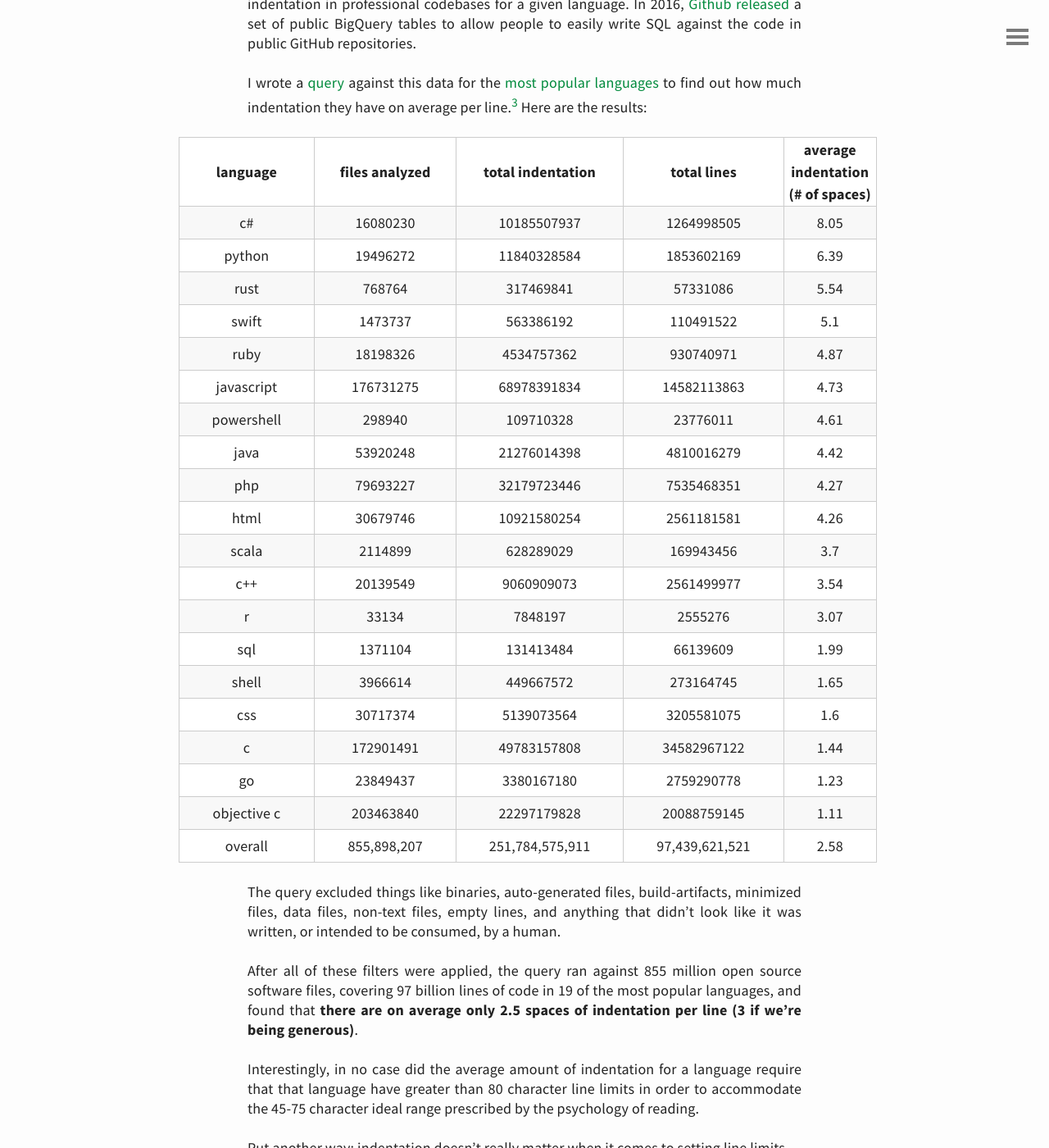
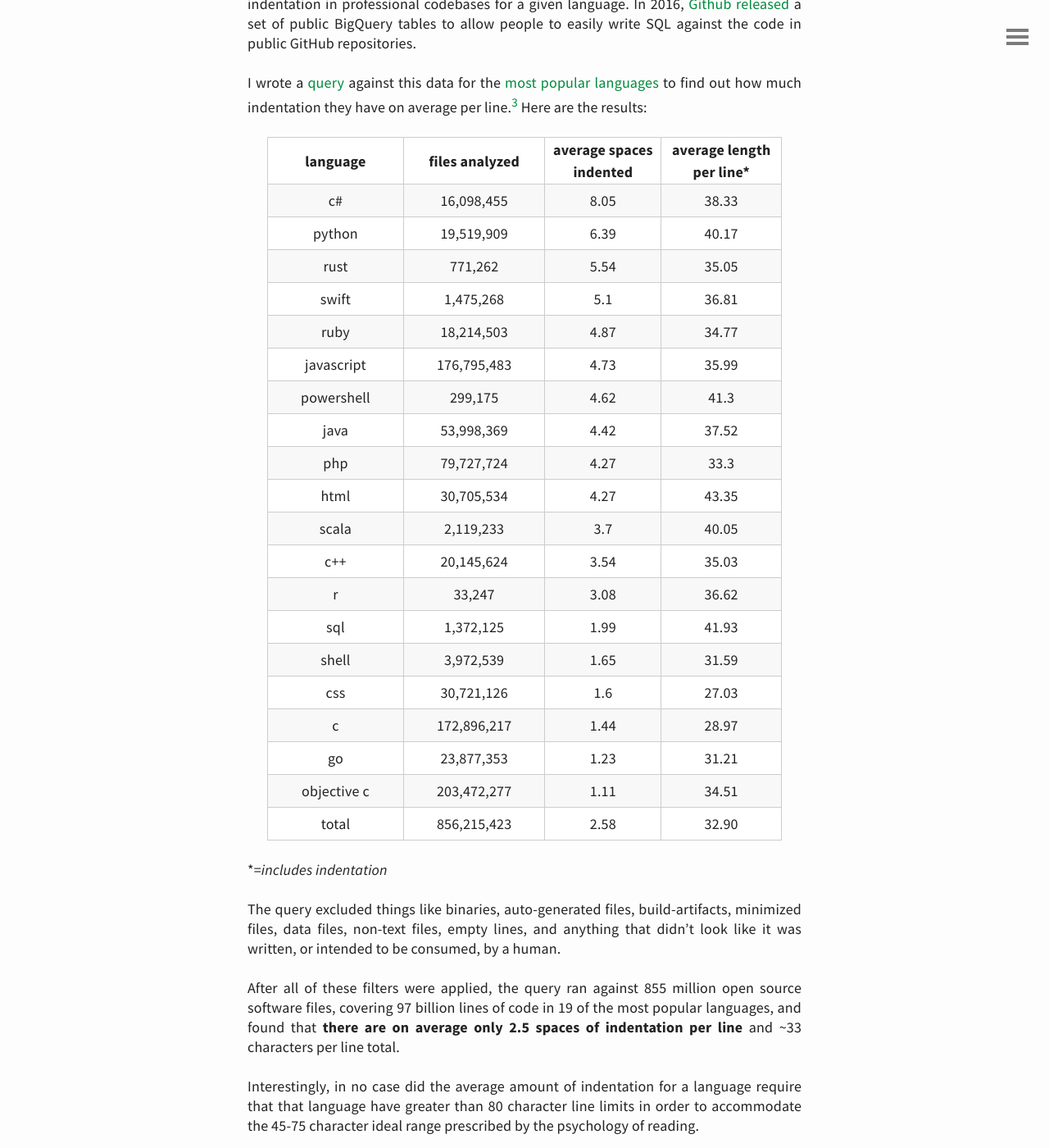
Before and after one commit to davidlaprade/davidlaprade.github.io, a Jekyll site: the page built from _posts/2022-01-01-80-char-line-limit.md, in a window 1280 px wide and 1400 px high, scrolled down 5585 px. Shown: the whole window at 82% size. Built offline with Jekyll 4.4.1, drawn with Linux system fonts in a browser that asks for light colours; comment, search, counter and statistics services are not loaded.

Commit message:
Only show relevant BigQuery data in line length post

```diff
--- a/_posts/2022-01-01-80-char-line-limit.md
+++ b/_posts/2022-01-01-80-char-line-limit.md
@@ -215,34 +215,30 @@ I wrote a
 [query](https://console.cloud.google.com/bigquery?sq=226172199733:882da7fa2e7f4c1ab147e7831aa2b8e9) against this data for the [most popular languages](https://insights.stackoverflow.com/survey/2021#most-popular-technologies-language) to find out how
 much indentation they have on average per line.<sup>[3](#footnote3)</sup> Here are the results:
 
-<style>
-  table {
-    margin-left: -12.5%;
-  }
-</style>
+| language | files analyzed | average spaces indented | average length per line*|
+|-|-|-|-|
+| c# | 16,098,455 | 8.05 | 38.33 |
+| python | 19,519,909 | 6.39 | 40.17 |
+| rust | 771,262 | 5.54 | 35.05 |
+| swift | 1,475,268 | 5.1 | 36.81 |
+| ruby | 18,214,503 | 4.87 | 34.77 |
+| javascript | 176,795,483 | 4.73 | 35.99 |
+| powershell | 299,175 | 4.62 | 41.3 |
+| java | 53,998,369 | 4.42 | 37.52 |
+| php | 79,727,724 | 4.27 | 33.3 |
+| html | 30,705,534 | 4.27 | 43.35 |
+| scala | 2,119,233 | 3.7 | 40.05 |
+| c++ | 20,145,624 | 3.54 | 35.03 |
+| r | 33,247 | 3.08 | 36.62 |
+| sql | 1,372,125 | 1.99 | 41.93 |
+| shell | 3,972,539 | 1.65 | 31.59 |
+| css | 30,721,126 | 1.6 | 27.03 |
+| c | 172,896,217 | 1.44 | 28.97 |
+| go | 23,877,353 | 1.23 | 31.21 |
+| objective c | 203,472,277 | 1.11 | 34.51 |
+| total | 856,215,423 | 2.58 | 32.90 |
 
-| language | files analyzed | total indentation | total lines | average indentation (# of spaces) |
-|-|-|-|-|-|
-| c# | 16080230 | 10185507937 | 1264998505 | 8.05 |
-| python | 19496272 | 11840328584 | 1853602169 | 6.39 |
-| rust | 768764 | 317469841 | 57331086 | 5.54 |
-| swift | 1473737 | 563386192 | 110491522 | 5.1 |
-| ruby | 18198326 | 4534757362 | 930740971 | 4.87 |
-| javascript | 176731275 | 68978391834 | 14582113863 | 4.73 |
-| powershell | 298940 | 109710328 | 23776011 | 4.61 |
-| java | 53920248 | 21276014398 | 4810016279 | 4.42 |
-| php | 79693227 | 32179723446 | 7535468351 | 4.27 |
-| html | 30679746 | 10921580254 | 2561181581 | 4.26 |
-| scala | 2114899 | 628289029 | 169943456 | 3.7 |
-| c++ | 20139549 | 9060909073 | 2561499977 | 3.54 |
-| r | 33134 | 7848197 | 2555276 | 3.07 |
-| sql | 1371104 | 131413484 | 66139609 | 1.99 |
-| shell | 3966614 | 449667572 | 273164745 | 1.65 |
-| css | 30717374 | 5139073564 | 3205581075 | 1.6 |
-| c | 172901491 | 49783157808 | 34582967122 | 1.44 |
-| go | 23849437 | 3380167180 | 2759290778 | 1.23 |
-| objective c | 203463840 | 22297179828 | 20088759145 | 1.11 |
-| overall | 855,898,207 | 251,784,575,911 | 97,439,621,521 | 2.58 |
+*=_includes indentation_
 
 The query excluded things like binaries, auto-generated files, build-artifacts,
 minimized files, data files, non-text files, empty lines, and anything that
@@ -251,7 +247,7 @@ didn’t look like it was written, or intended to be consumed, by a human.
 After all of these filters were applied, the query ran against 855 million open
 source software files, covering 97 billion lines of code in 19 of the most
 popular languages, and found that __there are on average only 2.5 spaces of
-indentation per line (3 if we’re being generous)__.
+indentation per line__ and ~33 characters per line total.
 
 Interestingly, in no case did the average amount of indentation for a language
 require that that language have greater than 80 character line limits in order
```
